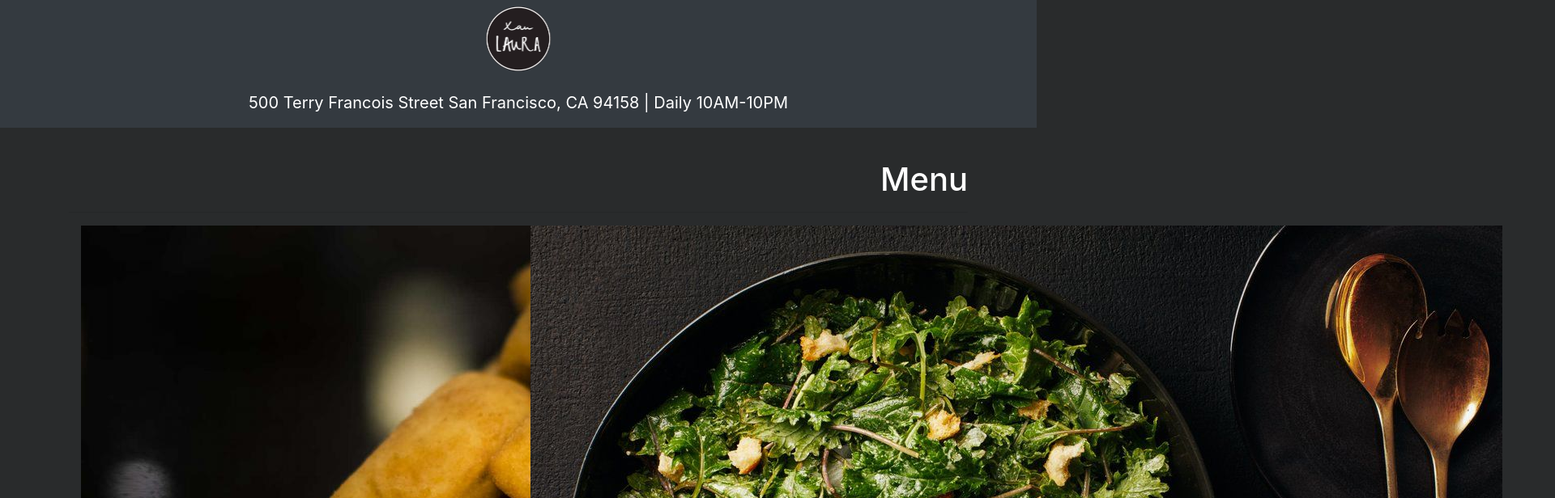
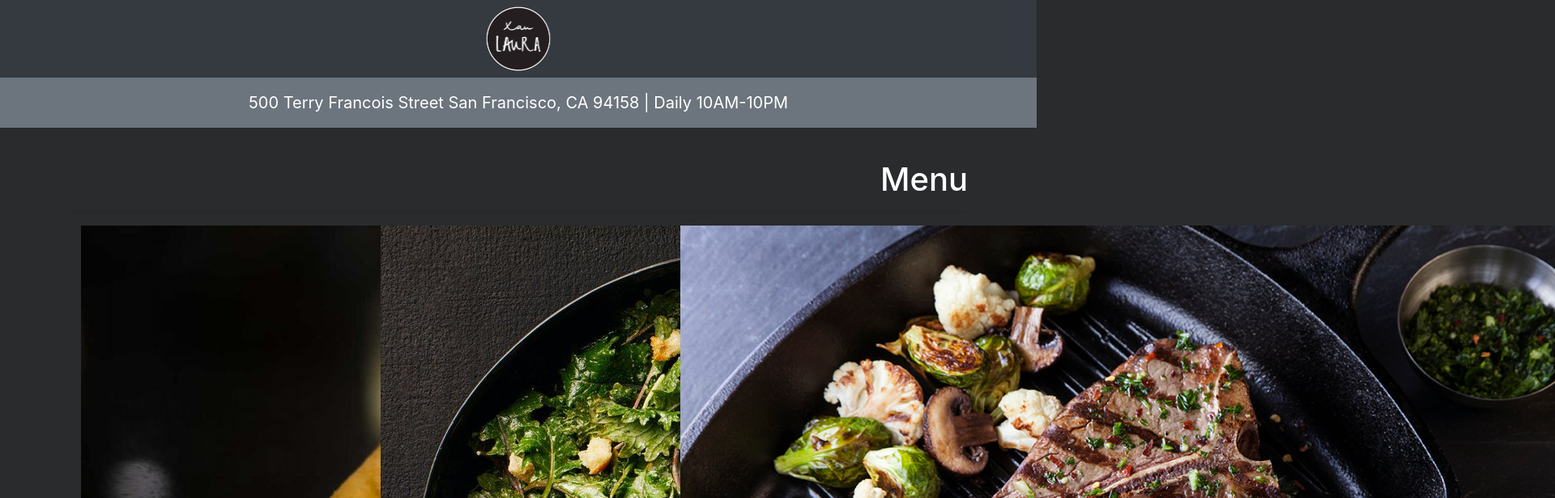
Before and after one commit to gmartins97/feed-me, a Gatsby site: page /menu in a window 1280 px wide. Shown: the top 616 px of the page at 81% size, 1920 px wide, since content can reach past the window. Built offline with nearby package versions, Linux system fonts and the light colour scheme; Gatsby itself is replaced by a stand-in of ours.

Commit message:
Change address color from dark to secondary

```diff
--- a/src/components/address.js
+++ b/src/components/address.js
@@ -5,7 +5,7 @@ import styles from "../styles/address.module.scss"
 
 const Address = () => {
     return (
-        <Navbar className="justify-content-center" bg="dark" variant="dark">
+        <Navbar className="justify-content-center" bg="secondary" variant="dark">
             <Navbar.Text className={styles.address}>500 Terry Francois Street San Francisco, CA 94158 | Daily 10AM-10PM</Navbar.Text>
         </Navbar>
     )
--- a/src/pages/menu.js
+++ b/src/pages/menu.js
@@ -37,12 +37,13 @@ const Categories = () => {
     }
 
     const transformCardsIntoGrid = (cards) => {
-        let numberOfColumns = 2;
+        const numberOfColumns = 3;
+
+        let cardsGrid = [];
+        while (cards.length) cardsGrid = [...cardsGrid, cards.splice(0, numberOfColumns)];
 
         return (
-            cards.reduce(function (rows, key, index) {
-                return ((index % numberOfColumns === 0) ? rows.push([key]) : rows[rows.length - 1].push(key)) && rows;
-            }, [])
+            cardsGrid
         )
     }
 
@@ -69,7 +70,7 @@ const Categories = () => {
             <Container className={styles.containerMargin}>
                 {transformCardsIntoGrid(cards).map((row, rowIndex) => {
                     return (
-                        <Row xs={1} xl={2} key={rowIndex}>
+                        <Row xs={1} xl={3} key={rowIndex}>
                             {row.map(column => {
                                 cellIndex++;
 
```
Also changed, not shown: 1 other file.
